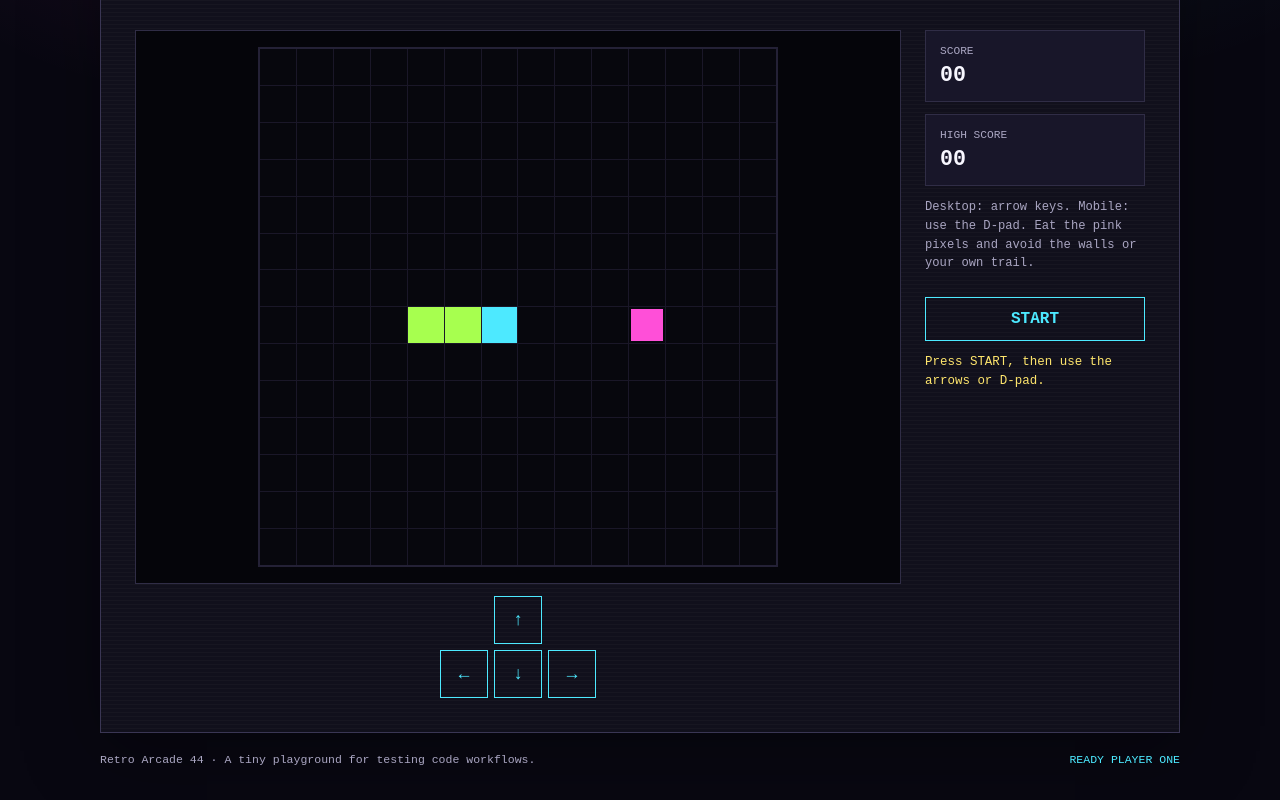
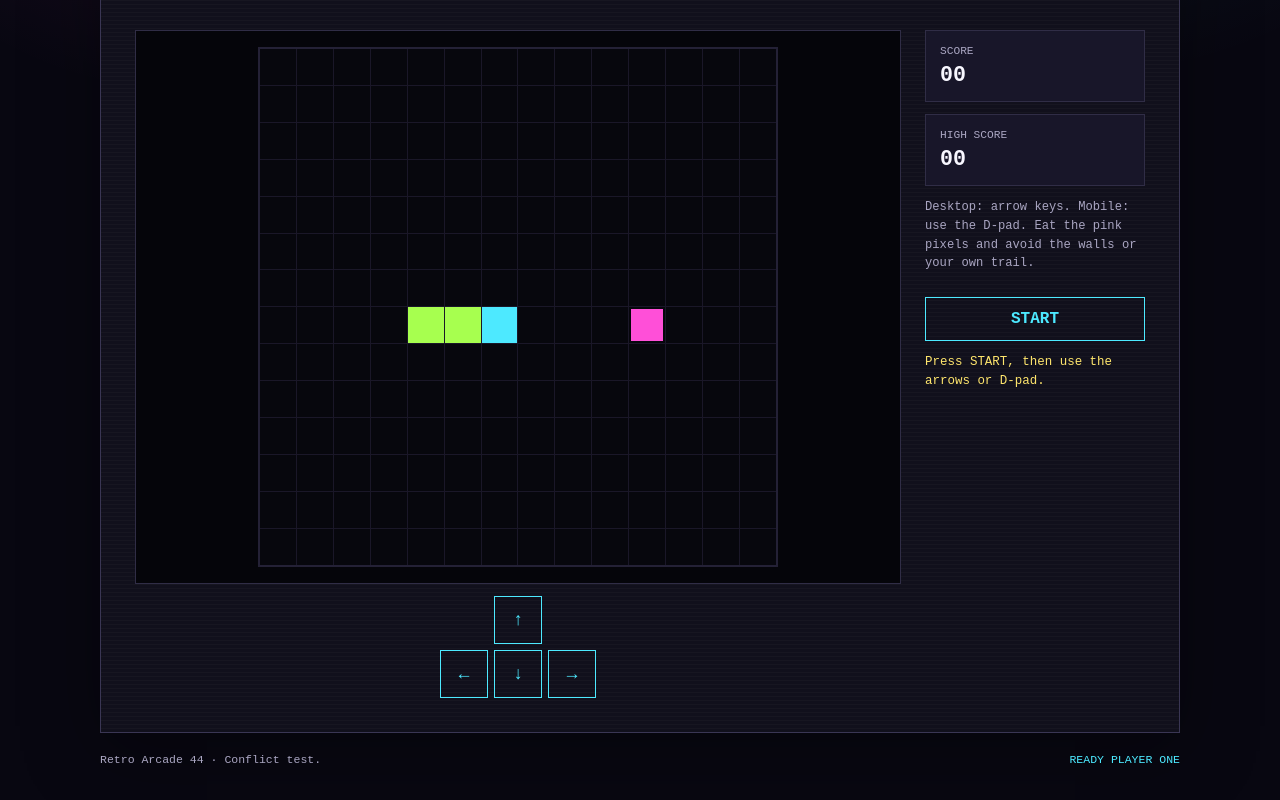
Before and after one commit to HilaWix/base-code-demo-test, a React (Vite) app: page / in a window 1280 px wide. Shown: the part 498-1298 px from the top of the page. Built offline with nearby package versions, Linux system fonts and the light colour scheme.

Commit message:
Update footer text for conflict test
Co-authored-by: base44-builder[bot] <245833847+base44-builder[bot]@users.noreply.github.com>

```diff
--- a/src/App.jsx
+++ b/src/App.jsx
@@ -89,7 +89,7 @@ function App() {
       </section>
 
       <footer>
-        <p>Retro Arcade 44 · A tiny playground for testing code workflows.</p>
+        <p>Retro Arcade 44 · Conflict test.</p>
         <code>READY PLAYER ONE</code>
       </footer>
     </main>
```
